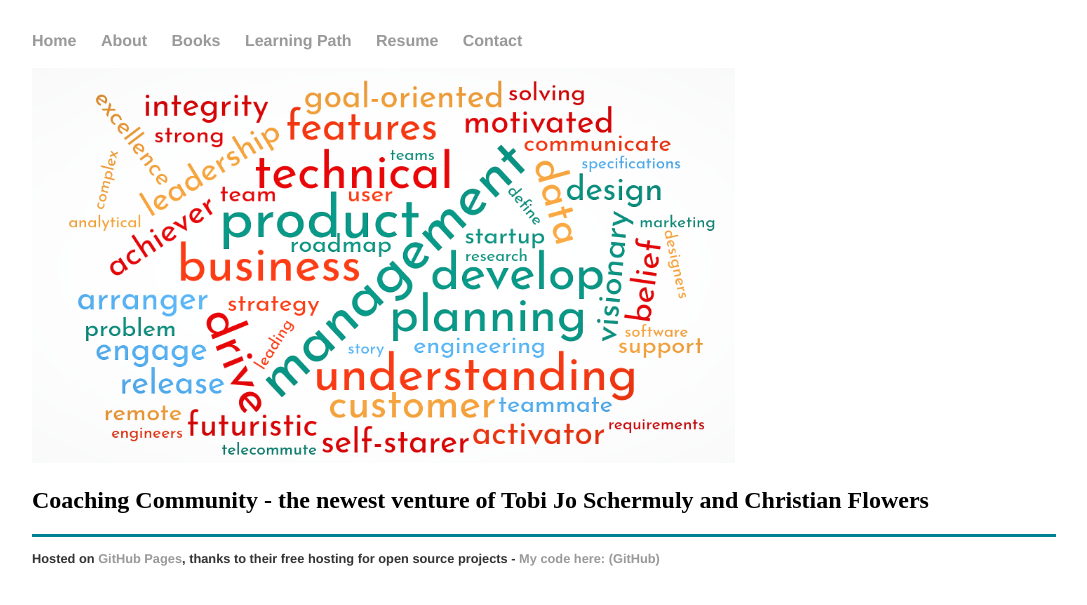
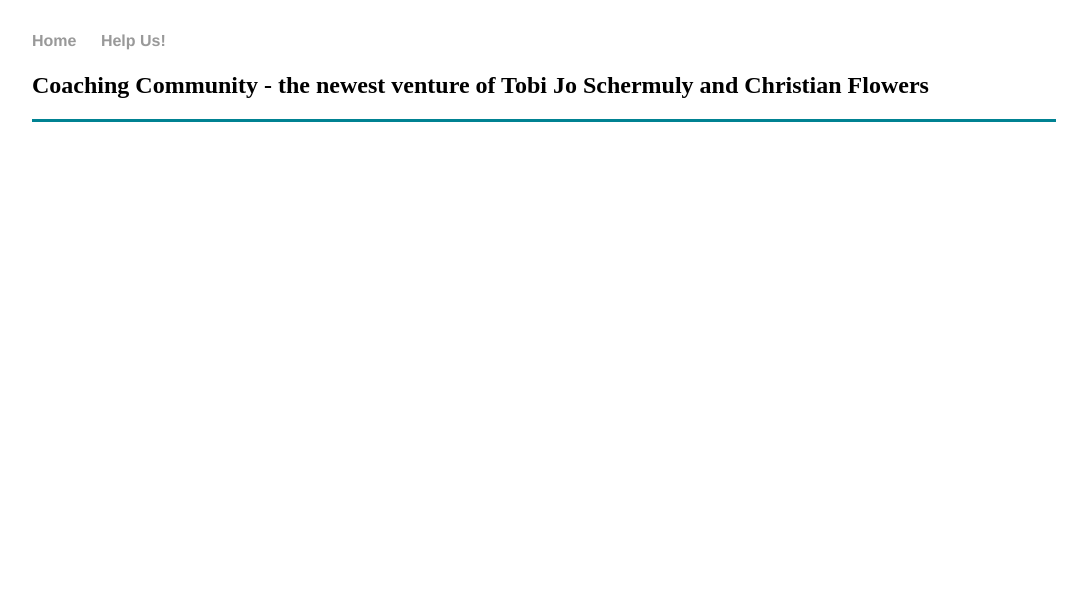
Before and after one commit to t0biasj0seph/t0biasj0seph, a Jekyll site: the page built from index.html, in a window 1280 px wide. Shown: the top 605 px of the page, without its empty margins (96-1183 px from the left). Built offline with Jekyll 4.4.1, drawn with Linux system fonts in a browser that asks for light colours; some web fonts are replaced.

Commit message:
rebranded site

```diff
--- a/_layouts/default.html
+++ b/_layouts/default.html
@@ -5,11 +5,11 @@
 			<!-- link to main stylesheet -->
 
 			<!-- Google Tag Manager -->
-      <script>(function(w,d,s,l,i){w[l]=w[l]||[];w[l].push({'gtm.start':
+<!--      <script>(function(w,d,s,l,i){w[l]=w[l]||[];w[l].push({'gtm.start':
       new Date().getTime(),event:'gtm.js'});var f=d.getElementsByTagName(s)[0],
       j=d.createElement(s),dl=l!='dataLayer'?'&l='+l:'';j.async=true;j.src=
       'https://www.googletagmanager.com/gtm.js?id='+i+dl;f.parentNode.insertBefore(j,f);
-      })(window,document,'script','dataLayer','GTM-M7WT3W6');</script>
+      })(window,document,'script','dataLayer','GTM-M7WT3W6');</script>  -->
       <!-- End Google Tag Manager -->
 
 			<link rel="stylesheet" type="text/css" href="/css/main.css">
@@ -17,32 +17,27 @@
 <!--	Emojis.. might install later, require setting up encoding
       <script src="https://cdn.jsdelivr.net/npm/emojione@3.1.2/lib/js/emojione.min.js"></script>
 			<link rel="stylesheet" href="https://cdn.jsdelivr.net/npm/emojione@3.1.2/extras/css/emojione.min.css"/>  -->
-			<meta name="description" content="Portfolio of Tobi Jo Schermuly"/>
-      <meta name="keywords" content="Tobi Jo Schermuly, Product Manaer, Franklin, Brentwood, Nashville, Tennessee, Software, Millennial"/>
+<!--			<meta name="description" content="Portfolio of Tobi Jo Schermuly"/>
+      <meta name="keywords" content="Tobi Jo Schermuly, Product Manaer, Franklin, Brentwood, Nashville, Tennessee, Software, Millennial"/> -->
 
       <!-- Social media cards below -->
-			<meta property="og:title" content="Tobi Jo Schermuly">
+<!--			<meta property="og:title" content="Tobi Jo Schermuly">
 			<meta property="og:description" content="Website Portfolio of Tobi Jo Schermuly">
 			<meta property="og:image" content="http://tobijoschermuly.com/images/cloud7.png">
 			<meta property="og:url" content="http://http://tobijoschermuly.com">
-			<meta name="twitter:card" content="summary_large_image">
+			<meta name="twitter:card" content="summary_large_image"> -->
 			<!-- End Social media cards below -->
 
 		</head>
 		<body>
 		  <!-- Google Tag Manager (noscript) -->
-      <noscript><iframe src="https://www.googletagmanager.com/ns.html?id=GTM-M7WT3W6"
-      height="0" width="0" style="display:none;visibility:hidden"></iframe></noscript>
+<!--      <noscript><iframe src="https://www.googletagmanager.com/ns.html?id=GTM-M7WT3W6"
+      height="0" width="0" style="display:none;visibility:hidden"></iframe></noscript> -->
 
 			<nav>
 	    		<ul>
 	        		<li><a href="/">Home</a></li>
-		        	<li><a href="/about">About</a></li>
-							 <!--<li><a href="/blog">Blog</a></li>-->
-							<li><a href="/books">Books</a></li>
-							<li><a href="/learning-path">Learning Path</a></li>
-							<li><a href="/resume">Resume</a></li>
-							<li><a href="/contact">Contact</a></li>
+					<li><a href="/contact">Help Us!</a></li>
 	    		</ul>
 			</nav>
 				<div class="container">
@@ -52,7 +47,7 @@
 			</div><!-- /.container -->
 			<footer>
 	    		<ul>
-	        		<li>Hosted on <a href="https://pages.github.com/" target="_blank">GitHub Pages</a>, thanks to their free hosting for open source projects - <a href="https://github.com/t0biasj0seph" target="_blank">My code here: (GitHub)</a></li>
+<!--	        		<li>Hosted on <a href="https://pages.github.com/" target="_blank">GitHub Pages</a>, thanks to their free hosting for open source projects - <a href="https://github.com/t0biasj0seph" target="_blank">My code here: (GitHub)</a></li>   -->
 				</ul>
 			</footer>
 		</body>
--- a/blog/index.html
+++ b/blog/index.html
@@ -1,6 +1,6 @@
 ---
 layout: default
-title: Tobi Jo Schermuly's Blog
+title: Coaching Community's Blog
 ---
   <h2>{{ page.title }}</h2>
   <ul class="posts">
--- a/contact/index.html
+++ b/contact/index.html
@@ -1,6 +1,6 @@
 ---
 layout: default
-title: Contact Information for Tobi Jo Schermuly
+title: Contact Information for Coaching Community
 ---
   <h2>{{ page.title }}</h2>
   <div style="text-align:center">
--- a/index.html
+++ b/index.html
@@ -2,9 +2,5 @@
 layout: default
 title: Coaching Community - the newest venture of Tobi Jo Schermuly and Christian Flowers
 ---
-<div class="cloud">
-  <div class="inside-cloud">
-  <img src="http://tobijoschermuly.com/images/cloud7.png" style="max-width: 703px;" />
+
   <h2>{{ page.title }}</h2>
-</div>
-</div>
```
